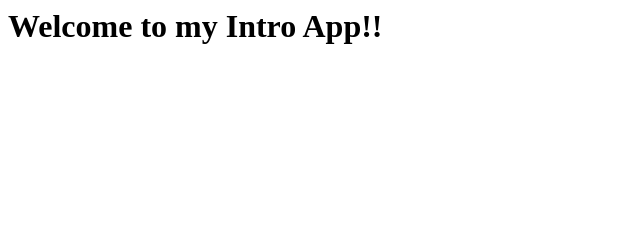
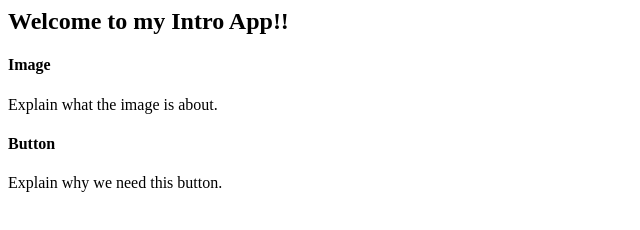
Before and after one commit to hugol81/intro-app, a plain HTML site: page index.html in a window 1280 px wide. Shown: the whole page, without its empty margins (0-640 px from the left). Drawn offline with Linux system fonts and the light colour scheme.

Commit message:
update index page

```diff
--- a/index.html
+++ b/index.html
@@ -1 +1,9 @@
-<h1>Welcome to my Intro App!!</h1>
+<h2>Welcome to my Intro App!!</h2>
+
+<!-- A picture just to have something colorful on the this page -->
+<h4>Image</h4>
+<p>Explain what the image is about.</p>
+
+<!-- Simple button for future database -->
+<h4>Button</h4>
+<p>Explain why we need this button.</p>
```
